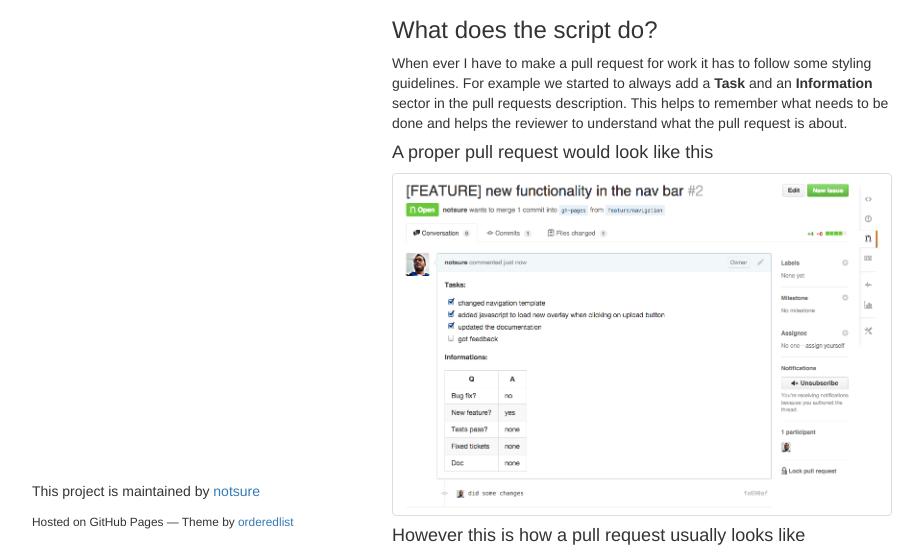
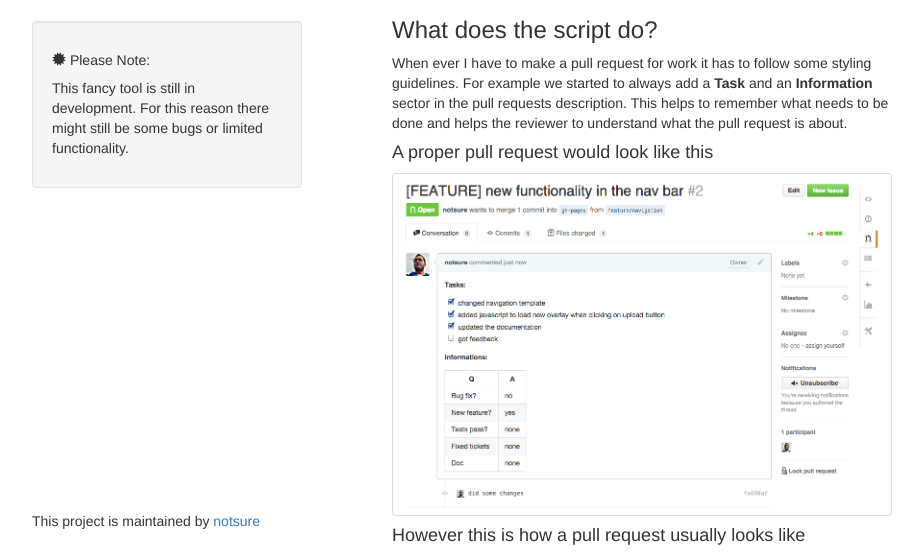
Before and after one commit to notsure/naba-git-bookly, a plain HTML site: page index.html in a window 1280 px wide. Shown: the part 209-762 px from the top of the page, without its empty margins (178-1101 px from the left). Drawn offline with nearby package versions, Linux system fonts and the light colour scheme.

Commit message:
polished design

```diff
--- a/index.html
+++ b/index.html
@@ -18,12 +18,21 @@
             <header>
                 <h1>NabaGitBookly</h1>
                 <p></p>
-                </p>
                 <ul>
                     <li><a href="http://www.naba.at" target="_blank">Website <strong>naba.at</strong></a></li>
                     <li><a href="https://twitter.com/nochbur" target="_blank">Find Me On <strong>Twitter</strong></a></li>
                     <li><a href="https://github.com/notsure/naba-git-bookly" target="_blank">View On <strong>GitHub</strong></a></li>
                 </ul>
+                <br/>
+                <br/>
+                <br/>
+                <div class="well">
+                <p>
+                    <h5><span class="glyphicon glyphicon-certificate"></span> Please Note:</h5>
+                    This fancy tool is still in development. For this reason there might
+                    still be some bugs or limited functionality.
+                </p>
+                </div>
             </header>
             <section>
                 <h2>
@@ -91,7 +100,6 @@
             </section>
             <footer>
                 <p>This project is maintained by <a href="https://github.com/notsure">notsure</a></p>
-                <p><small>Hosted on GitHub Pages &mdash; Theme by <a href="https://github.com/orderedlist">orderedlist</a></small></p>
             </footer>
         </div>
         <script src="javascripts/scale.fix.js"></script>
```
